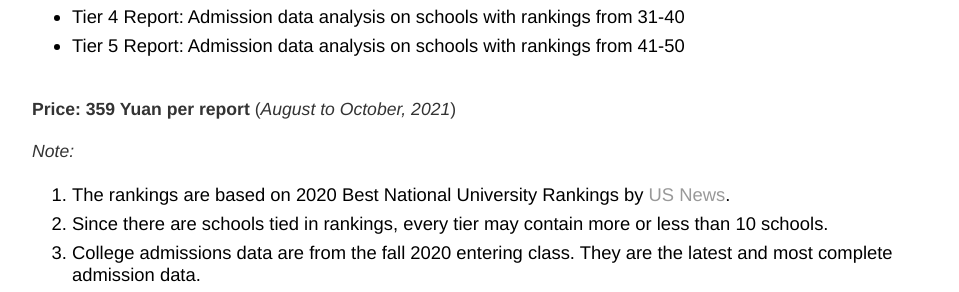
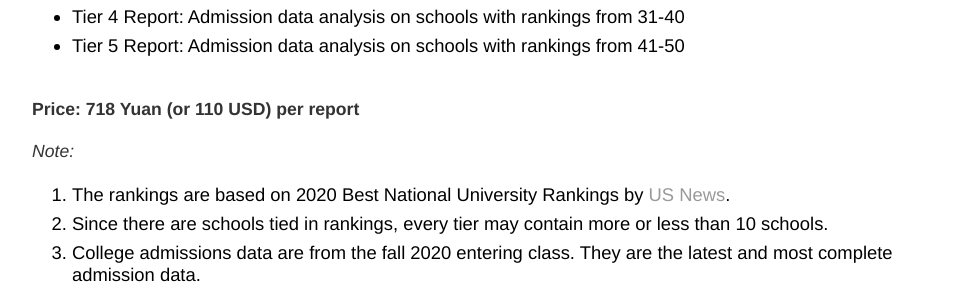
Before and after one commit to RagingTiger/PnFTech.github.io, a Jekyll site: the page built from analytics/index.html, in a window 1280 px wide. Shown: the part 1029-1321 px from the top of the page, without its empty margins (160-1119 px from the left). Built offline with Jekyll 4.4.1, drawn with Linux system fonts in a browser that asks for light colours.

Commit message:
changed triple s back to original price

```diff
--- a/analytics/index.html
+++ b/analytics/index.html
@@ -52,7 +52,7 @@ title: PnF
       <li>Tier 5 Report: Admission data analysis on schools with rankings from 41-50</li>
   </ul>
 
-  <p><b>Price: 359 Yuan per report</b> (<i>August to October, 2021</i>)</p>
+  <p><b>Price: 718 Yuan (or 110 USD) per report</b></p>
 
   <p><i>Note:</i></p>
   <ol class="posts">
```
